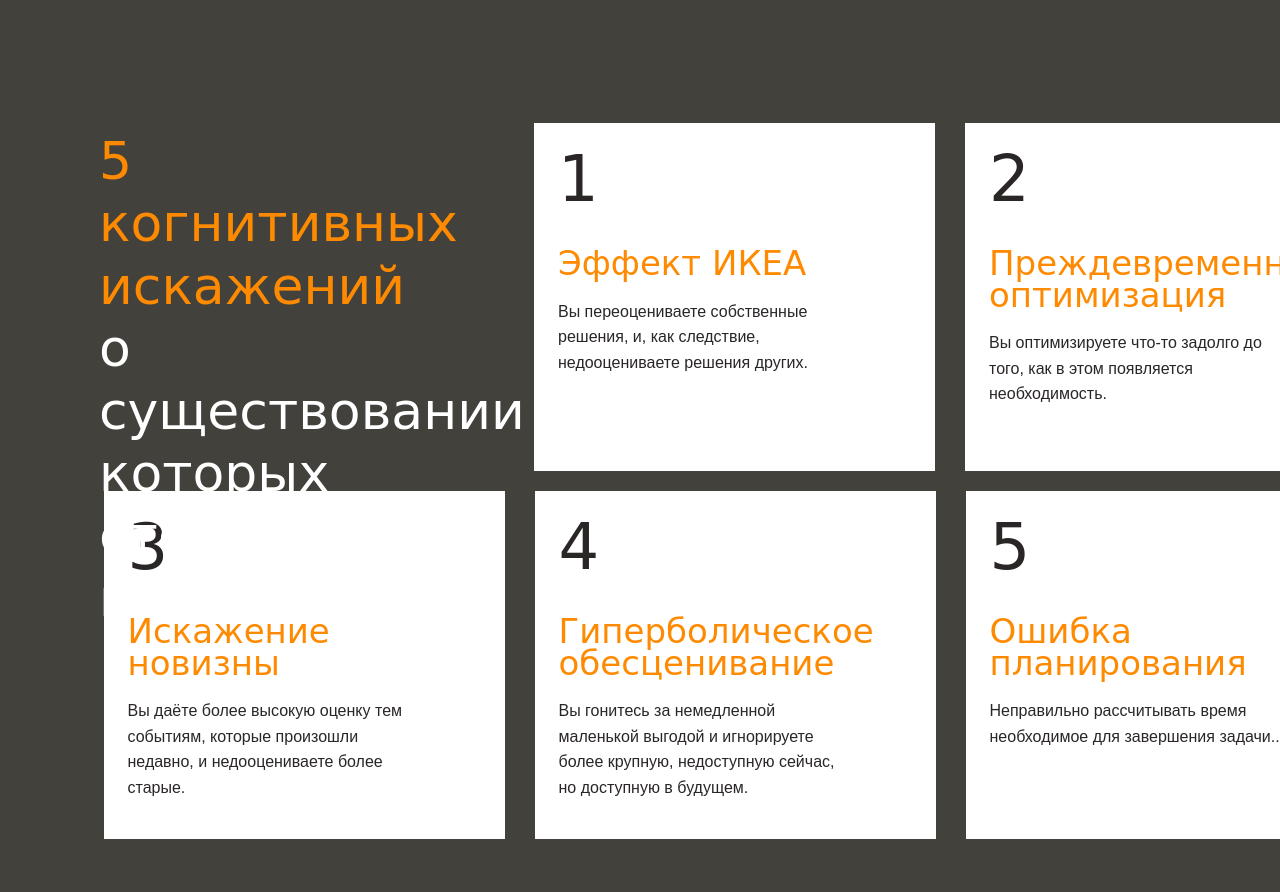
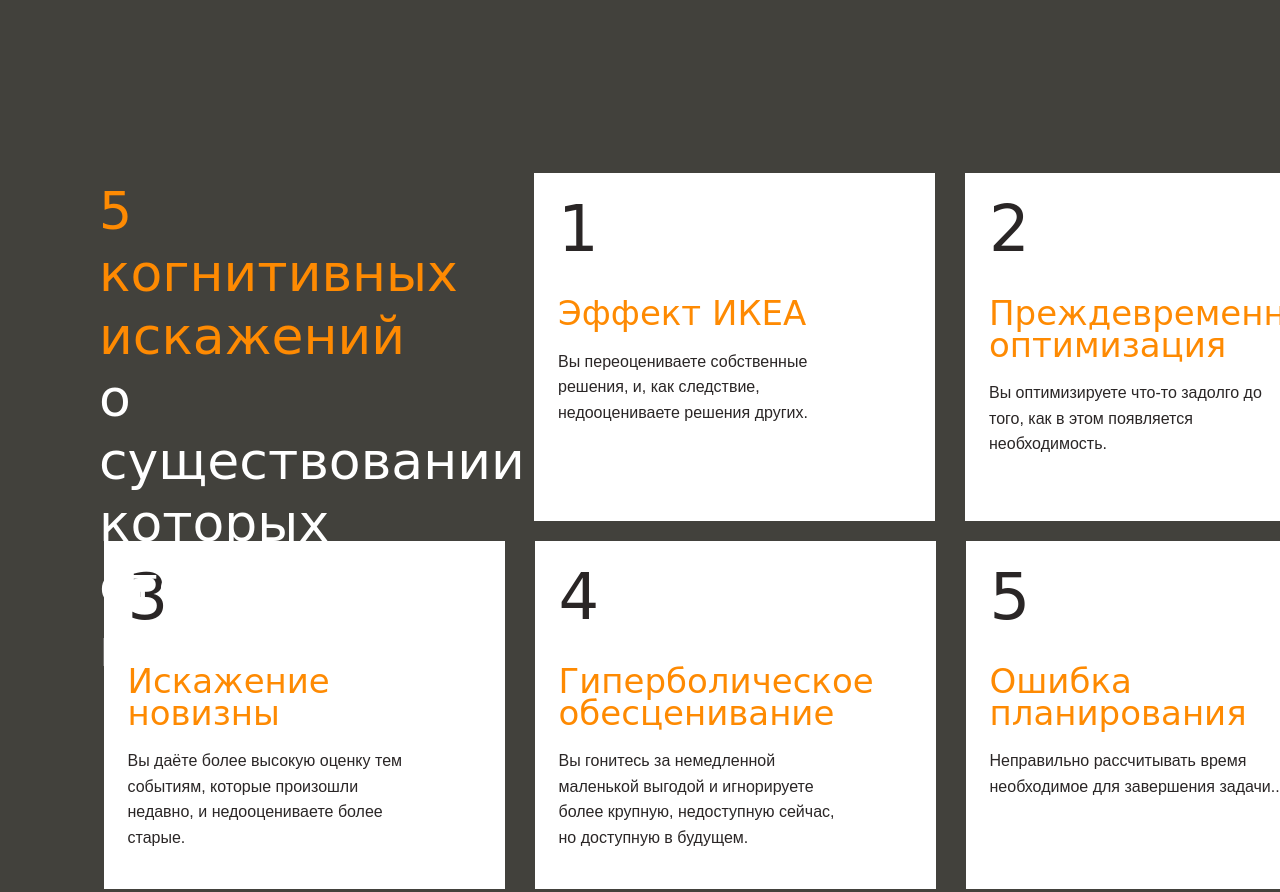
Before and after one commit to bombom70/layout-designer-project-lvl1, a website: page src/index.html in a window 1280 px wide. Shown: the part 1815-2707 px from the top of the page. Drawn offline with Linux system fonts and the light colour scheme; a web font is replaced by a local one.

Commit message:
replace .nav-container p-top 150px

```diff
--- a/src/styles/style.css
+++ b/src/styles/style.css
@@ -162,7 +162,7 @@
 
   width: 1440px;
   margin: 0 auto;
-  padding: 100px 15px;
+  padding: 150px 15px;
 }
 
 .nav-set {
@@ -233,9 +233,6 @@
 }
 
 /* maim blog */
-.content-item {
-  /* height: 914px; */
-}
 
 .h-914px {
   height: 914px;
```
